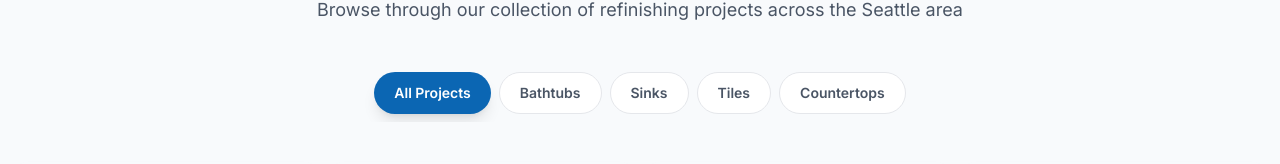
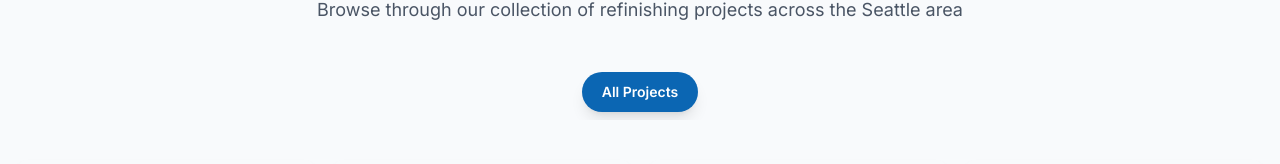
Before and after one commit to GPTtest-master/best-refinishing-new, a Next.js app: page /gallery in a window 1280 px wide. Shown: the part 727-891 px from the top of the page. Built offline with nearby package versions, Linux system fonts and the light colour scheme; grey boxes are pictures that could not be loaded.

Commit message:
Update gallery: add before/after pairs, remove extra categories

```diff
--- a/src/app/gallery/page.tsx
+++ b/src/app/gallery/page.tsx
@@ -12,25 +12,20 @@ const galleryPhotos = [
   { id: 3, src: '/images/optimized/IMG_5026.webp', alt: 'Professional bathtub refinishing', category: 'bathtub' },
   { id: 4, src: '/images/optimized/IMG_5030.webp', alt: 'Bathtub restoration project', category: 'bathtub' },
   { id: 5, src: '/images/optimized/IMG_7087.webp', alt: 'Tub and tile refinishing', category: 'bathtub' },
-  { id: 6, src: '/images/optimized/IMG_7247.webp', alt: 'Bathroom surface restoration', category: 'bathtub' },
-  { id: 7, src: '/images/optimized/IMG_7432.webp', alt: 'Refinished bathtub result', category: 'bathtub' },
-  { id: 8, src: '/images/optimized/IMG_74332.webp', alt: 'Seattle bathtub reglazing', category: 'bathtub' },
-  { id: 9, src: '/images/optimized/IMG_70062.webp', alt: 'Bathtub before refinishing', category: 'bathtub' },
-  { id: 10, src: '/images/optimized/baztub-after.webp', alt: 'Gleaming white tub finish', category: 'bathtub' },
+  { id: 6, src: '/images/optimized/IMG_7432.webp', alt: 'Refinished bathtub result', category: 'bathtub' },
+  { id: 7, src: '/images/optimized/IMG_74332.webp', alt: 'Seattle bathtub reglazing', category: 'bathtub' },
+  { id: 8, src: '/images/optimized/IMG_70062.webp', alt: 'Bathtub before refinishing', category: 'bathtub' },
+  { id: 9, src: '/images/optimized/baztub-after.webp', alt: 'Gleaming white tub finish', category: 'bathtub' },
+  { id: 10, src: '/images/optimized/bathtub-4-before.webp', alt: 'Cast iron tub before refinishing', category: 'bathtub' },
   { id: 11, src: '/images/optimized/bathtub-4-after.webp', alt: 'Cast iron tub after refinishing', category: 'bathtub' },
   { id: 12, src: '/images/optimized/sink-before-1.webp', alt: 'Sink before refinishing', category: 'sink' },
   { id: 13, src: '/images/optimized/sink-after-1.webp', alt: 'Restored sink with new finish', category: 'sink' },
-  { id: 14, src: '/images/optimized/local-after-1.webp', alt: 'Seattle bathroom refinishing', category: 'bathtub' },
-  { id: 15, src: '/images/optimized/local-5.webp', alt: 'Local Repair Before', category: 'bathtub' },
-  { id: 16, src: '/images/optimized/local-5-after.webp', alt: 'Local Repair After', category: 'bathtub' },
+  { id: 14, src: '/images/optimized/local-5.webp', alt: 'Local Repair Before', category: 'bathtub' },
+  { id: 15, src: '/images/optimized/local-5-after.webp', alt: 'Local Repair After', category: 'bathtub' },
 ];
 
 const categories = [
   { id: 'all', label: 'All Projects' },
-  { id: 'bathtub', label: 'Bathtubs' },
-  { id: 'sink', label: 'Sinks' },
-  { id: 'tiles', label: 'Tiles' },
-  { id: 'countertop', label: 'Countertops' },
 ];
 
 export default function GalleryPage() {
```
Also changed, not shown: public/images/optimized/local-after-1.webp (deleted), public/images/optimized/local-before-1.webp (deleted).
